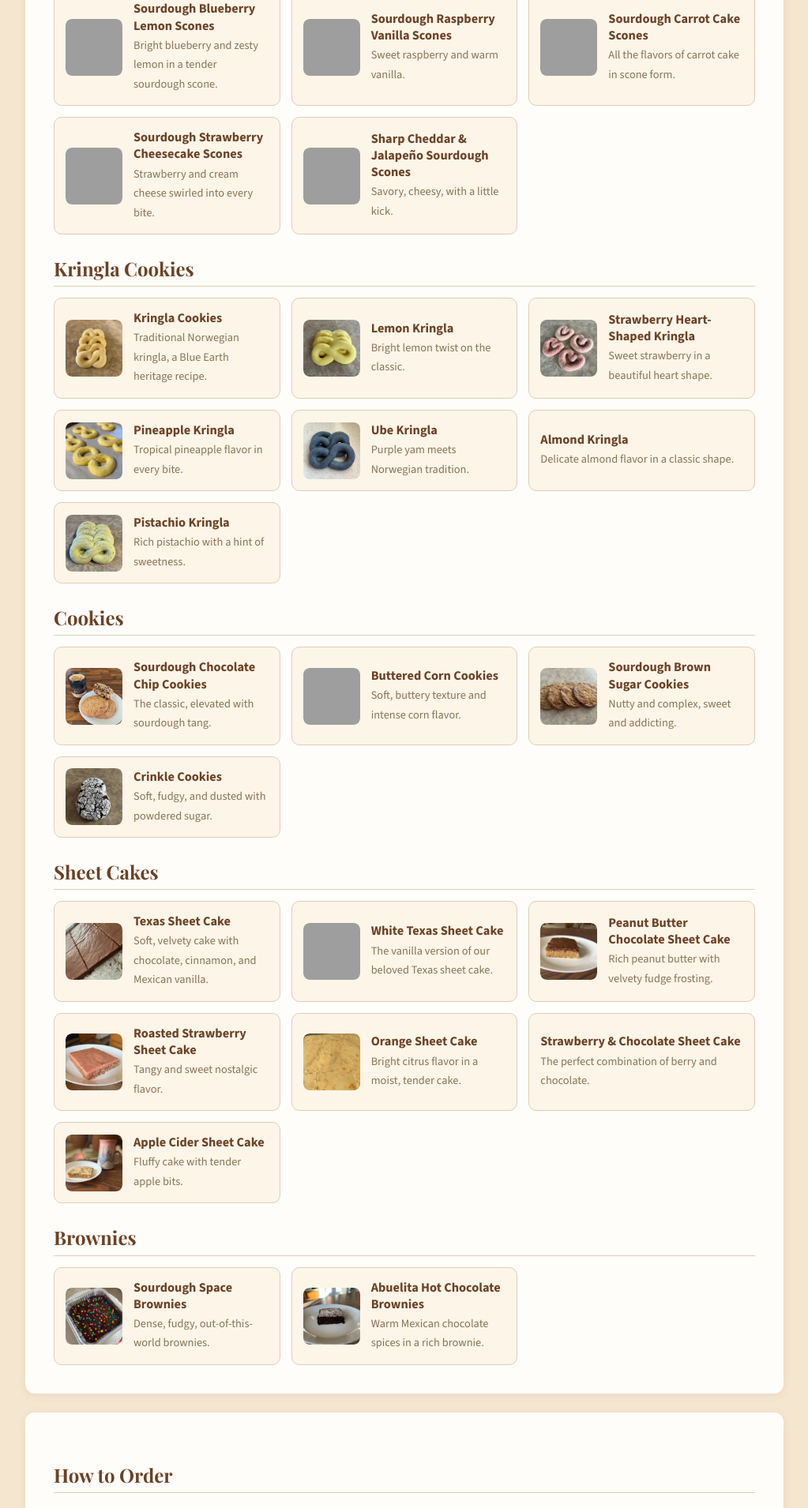
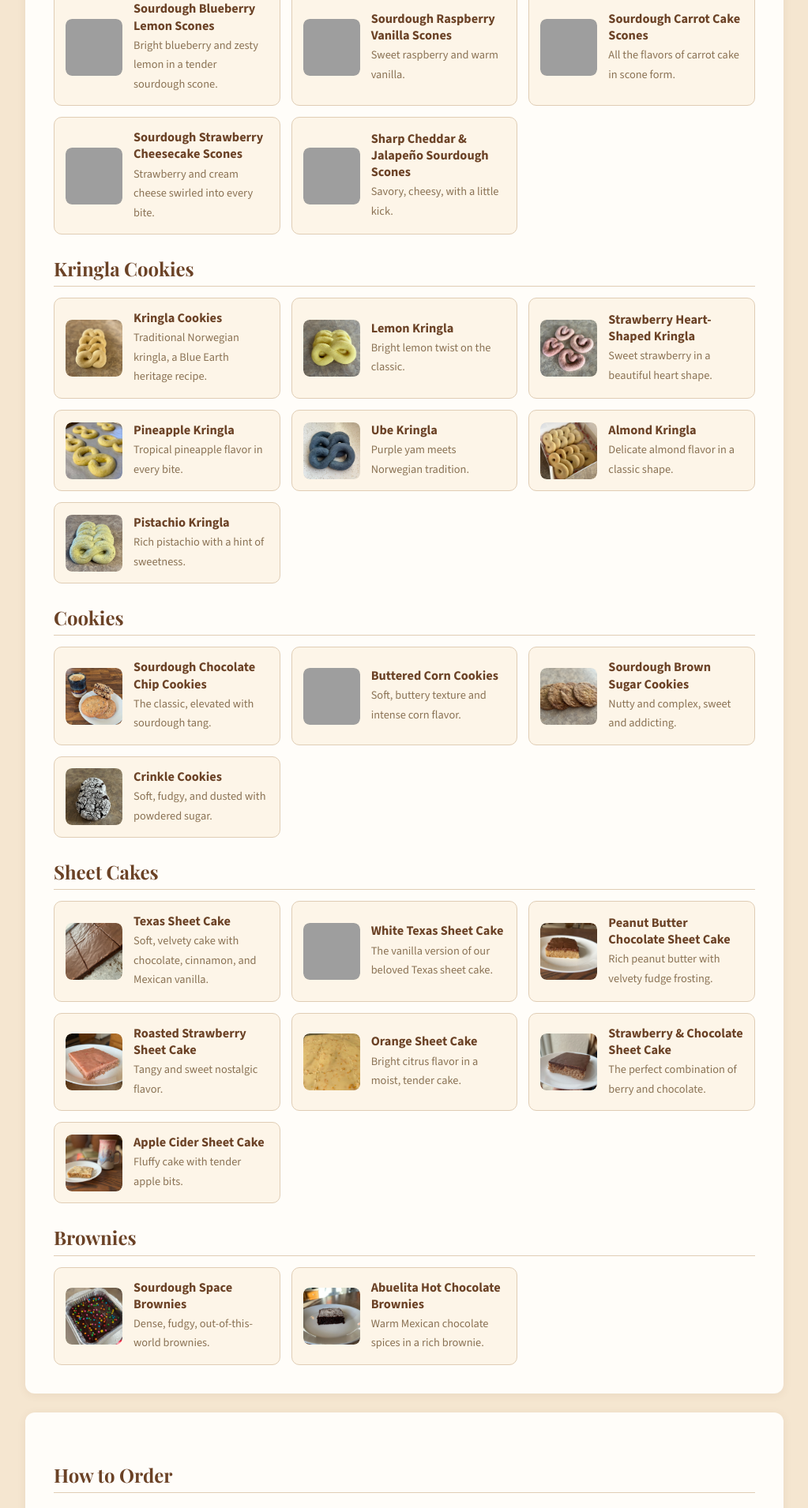
Before and after one commit to blueearthcoop/blueearthcoop.github.io, a Jekyll site: the page built from bakery/index.html, in a window 1280 px wide. Shown: the part 1951-3861 px from the top of the page at 79% size, without its empty margins (128-1151 px from the left). Built offline with Jekyll 4.4.1, drawn with Linux system fonts in a browser that asks for light colours; grey boxes are pictures that could not be loaded.

Commit message:
Complete bakery photo collection: add strawberry chocolate sheet cake and almond kringla

```diff
--- a/bakery/index.html
+++ b/bakery/index.html
@@ -210,6 +210,7 @@ title: Blue Earth Cooperative Bakery
             </div>
         </div>
         <div class="menu-item">
+            <div class="menu-item-image"><img src="/bakery/photos/almond-kringla.jpg" alt="Almond Kringla" onclick="openLightbox(this.src, this.alt)"></div>
             <div class="menu-item-content">
                 <h3>Almond Kringla</h3>
                 <p>Delicate almond flavor in a classic shape.</p>
@@ -294,6 +295,7 @@ title: Blue Earth Cooperative Bakery
             </div>
         </div>
         <div class="menu-item">
+            <div class="menu-item-image"><img src="/bakery/photos/strawberry-chocolate-sheet-cake.jpg" alt="Strawberry &amp; Chocolate Sheet Cake" onclick="openLightbox(this.src, this.alt)"></div>
             <div class="menu-item-content">
                 <h3>Strawberry &amp; Chocolate Sheet Cake</h3>
                 <p>The perfect combination of berry and chocolate.</p>
```
Also changed, not shown: bakery/photos/almond-kringla.jpg (added), bakery/photos/strawberry-chocolate-sheet-cake.jpg (added).
